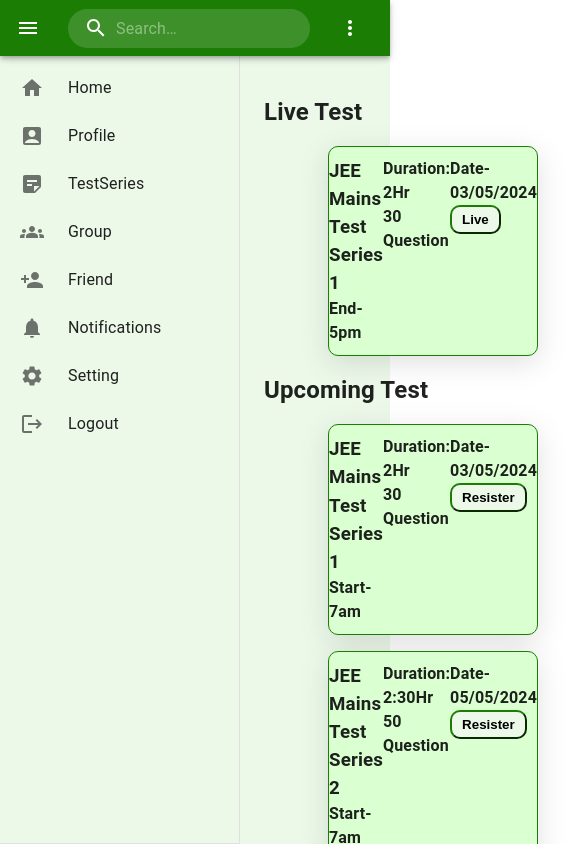
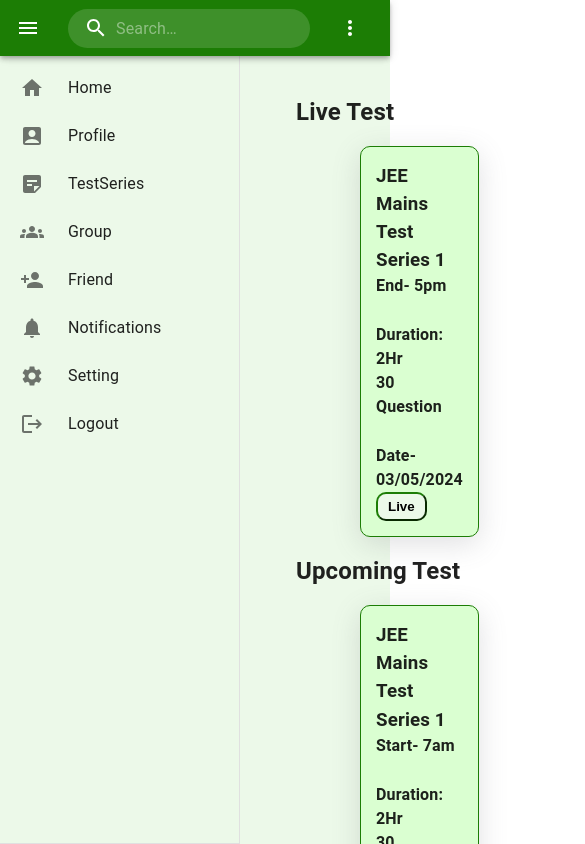
Before and after one commit to nitishVerma64/prep-iq, a React (Vite) app: page /testseries in a window 390 px wide. Shown: the top 844 px of the page, 585 px wide, since content can reach past the window. Built offline with nearby package versions, Linux system fonts and the light colour scheme; a web font is replaced by a local one.

Commit message:
test-series-css-responsive

```diff
--- a/src/component/pages/Profile.jsx
+++ b/src/component/pages/Profile.jsx
@@ -61,13 +61,13 @@
                   <div className="profile-main-report-chart" >
                       <img src={Chart} alt="" />
                   </div>
-                  <div className="profile-main-heading report-overlayer">
-                    Report
-                  </div>
                   <div className="profile-main-report-test-report-btn">
                         <button className='test-report-btn'>OverAll Test Report</button>
                         <button className='test-report-btn'> Weekly Test Report</button>
                         <button className='test-report-btn'>Monthly Test Report</button>
+                  </div>
+                  <div className="profile-main-heading report-overlayer">
+                    Report
                   </div>
               </div>
             </div>
--- a/src/component/pages/TestSeries/Test.css
+++ b/src/component/pages/TestSeries/Test.css
@@ -3,8 +3,10 @@
     justify-content: space-around;
     box-shadow: rgba(100, 100, 111, 0.2) 0px 7px 29px 0px;
     border: 1px solid var(--clr-DarkColor);
-    padding: 10px 0;
+    padding: 15px 15px;
     margin: 1rem 4rem;
+    gap: 25px;
     border-radius: 10px;
     background-color: var(--clr-LightColor);
+    flex-wrap: wrap;
 }
--- a/src/component/pages/Testseries.jsx
+++ b/src/component/pages/Testseries.jsx
@@ -14,7 +14,7 @@
     <>
       <Navbar/>
         <Box height={70} sx={{backgroundColor:"#ECF9E9"}}></Box>
-        <Box sx={{display:'flex',backgroundColor:"#ECF9E9"}}>
+        <Box sx={{display:'flex',backgroundColor:"#ECF9E9", minHeight:"100vh", ml:"2rem"}}>
           <Sidenav/>
           <Box component="main" sx={{flexGrow:1,p:3}}>
             <h2>Live Test</h2>
```
